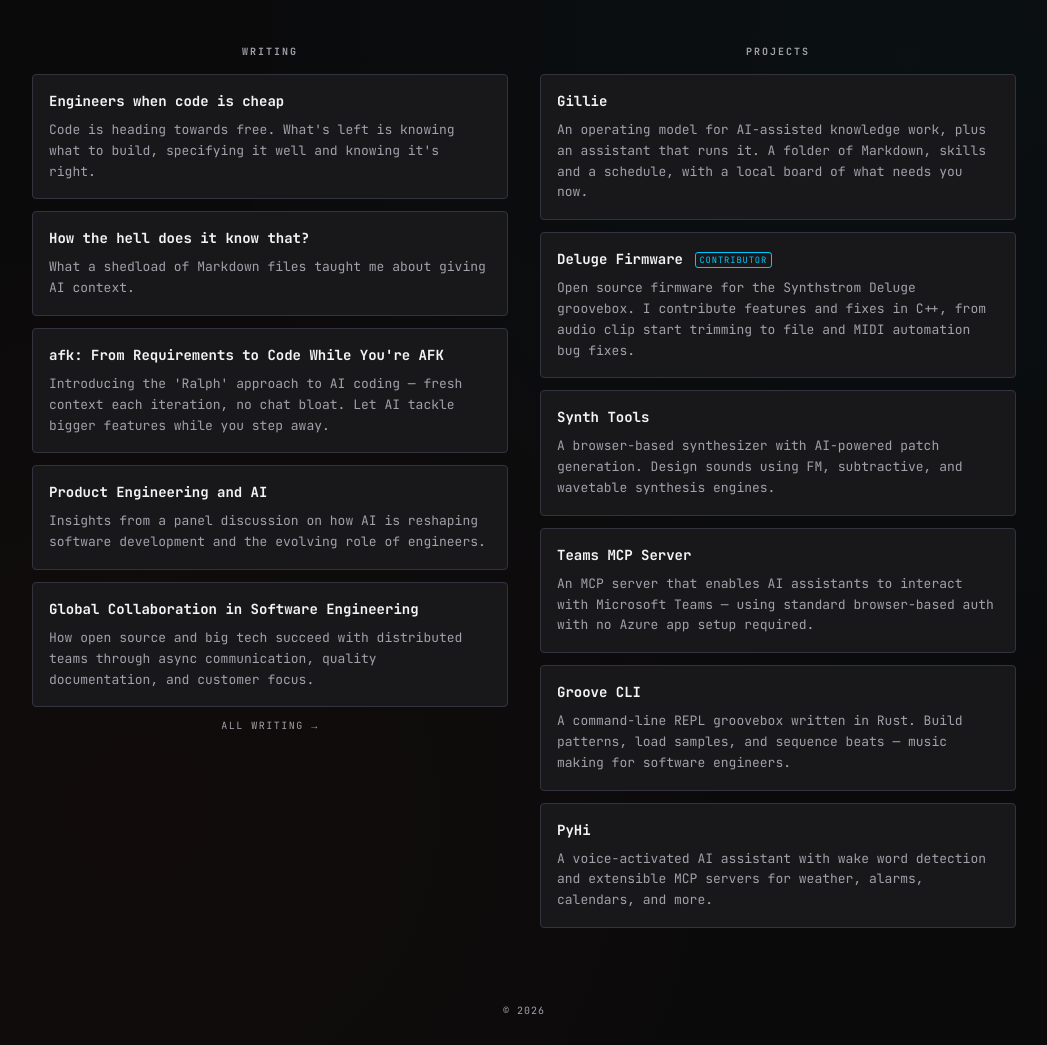
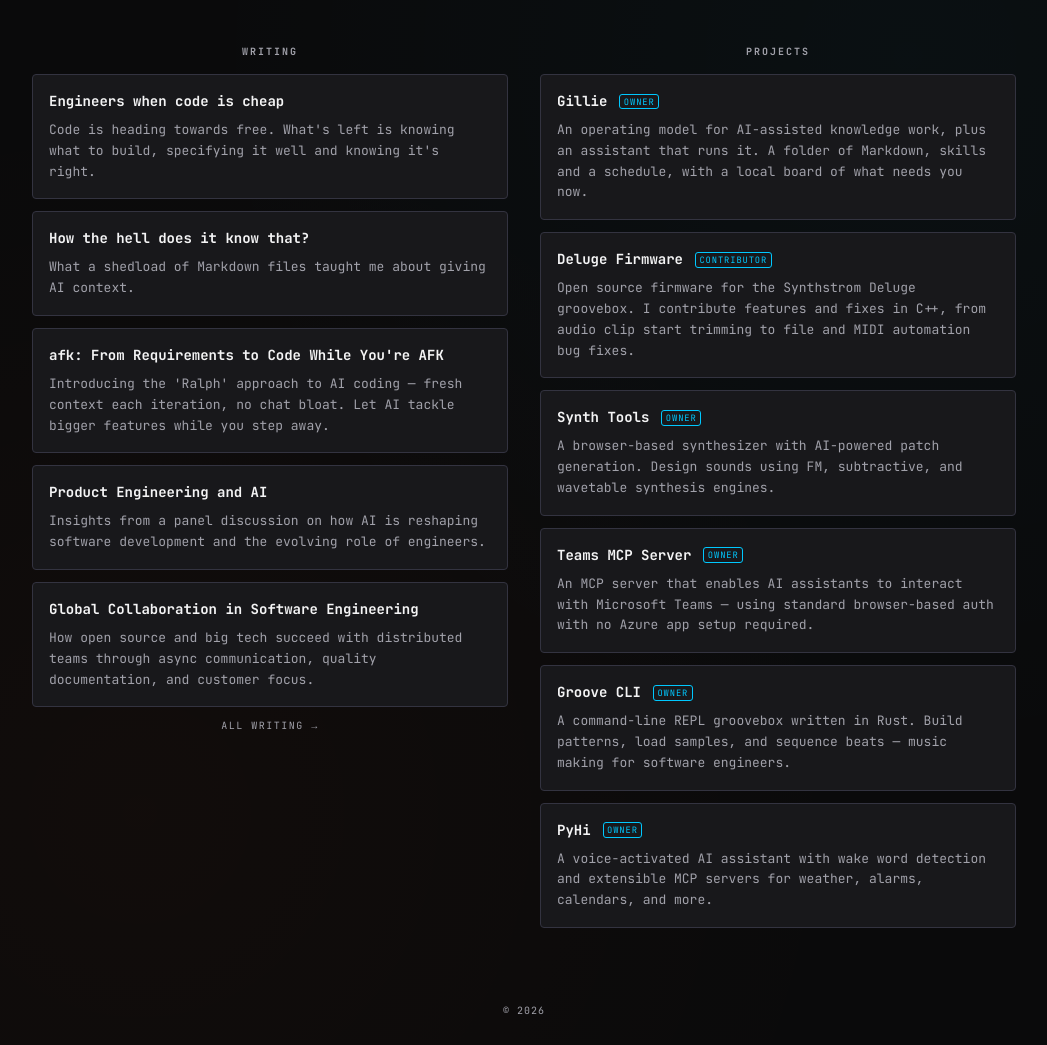
Before and after one commit to m0nkmaster/robmacdonald.com, a plain HTML site: page index.html in a window 1280 px wide. Shown: the part 196-1241 px from the top of the page, without its empty margins (116-1163 px from the left). Drawn offline with Linux system fonts and the light colour scheme.

Commit message:
feat: label owned projects on homepage

```diff
--- a/index.html
+++ b/index.html
@@ -321,7 +321,7 @@
       <h2 class="section-title">Projects</h2>
 
       <div class="article article--project article--static">
-        <h3 class="article-title">Gillie</h3>
+        <h3 class="article-title">Gillie <span class="tag">Owner</span></h3>
         <p class="article-desc">An operating model for AI-assisted knowledge work, plus an assistant that runs it. A folder of Markdown, skills and a schedule, with a local board of what needs you now.</p>
       </div>
 
@@ -331,22 +331,22 @@
       </a>
 
       <a href="https://synthtools.robmacdonald.com" class="article article--project" target="_blank" rel="noopener">
-        <h3 class="article-title">Synth Tools</h3>
+        <h3 class="article-title">Synth Tools <span class="tag">Owner</span></h3>
         <p class="article-desc">A browser-based synthesizer with AI-powered patch generation. Design sounds using FM, subtractive, and wavetable synthesis engines.</p>
       </a>
 
       <a href="https://github.com/m0nkmaster/msteams-mcp" class="article article--project" target="_blank" rel="noopener">
-        <h3 class="article-title">Teams MCP Server</h3>
+        <h3 class="article-title">Teams MCP Server <span class="tag">Owner</span></h3>
         <p class="article-desc">An MCP server that enables AI assistants to interact with Microsoft Teams — using standard browser-based auth with no Azure app setup required.</p>
       </a>
 
       <a href="https://github.com/m0nkmaster/groove-cli" class="article article--project" target="_blank" rel="noopener">
-        <h3 class="article-title">Groove CLI</h3>
+        <h3 class="article-title">Groove CLI <span class="tag">Owner</span></h3>
         <p class="article-desc">A command-line REPL groovebox written in Rust. Build patterns, load samples, and sequence beats — music making for software engineers.</p>
       </a>
 
       <a href="https://github.com/m0nkmaster/pyhi" class="article article--project" target="_blank" rel="noopener">
-        <h3 class="article-title">PyHi</h3>
+        <h3 class="article-title">PyHi <span class="tag">Owner</span></h3>
         <p class="article-desc">A voice-activated AI assistant with wake word detection and extensible MCP servers for weather, alarms, calendars, and more.</p>
       </a>
     </section>
```
